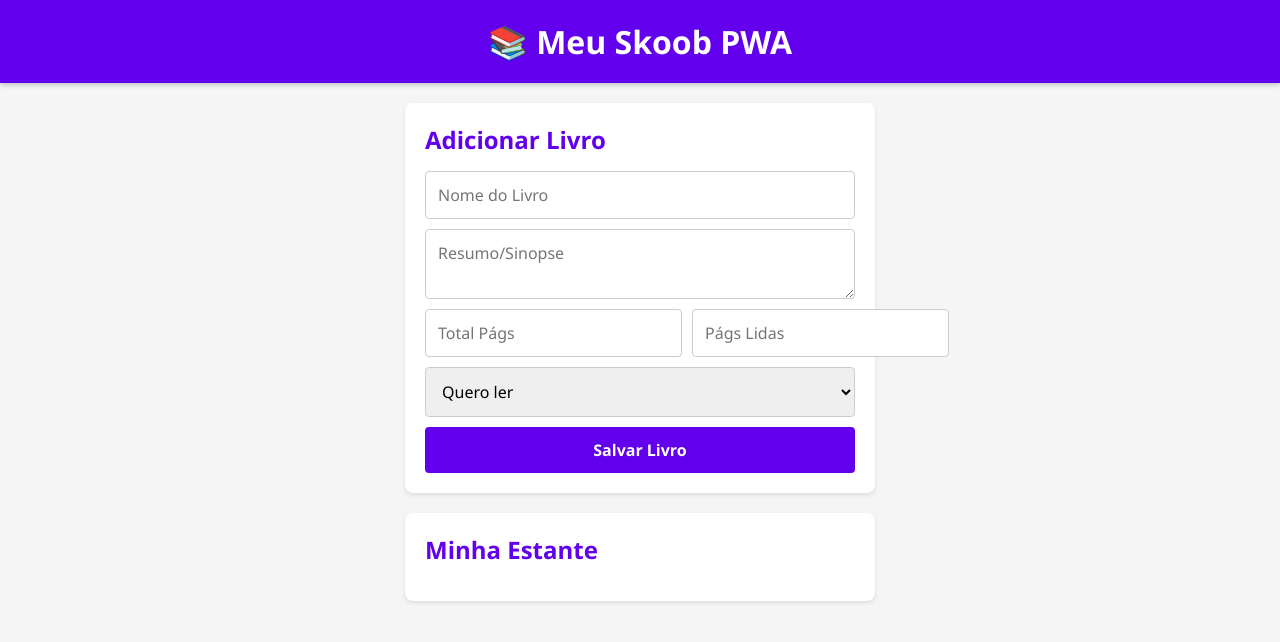
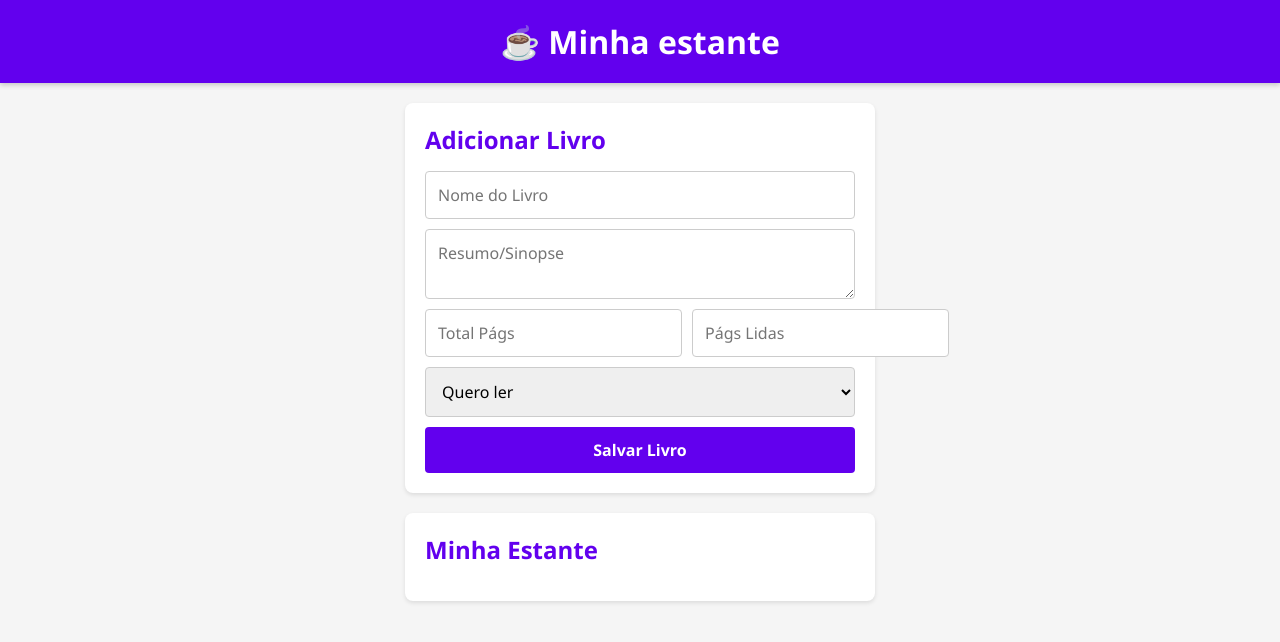
Before and after one commit to N4n2r1/pwa, a plain HTML site: page index.html in a window 1280 px wide. Drawn offline with Linux system fonts and the light colour scheme.

Commit message:
Update index.html

```diff
--- a/index.html
+++ b/index.html
@@ -10,7 +10,7 @@
 </head>
 <body>
     <header>
-        <h1>📚 Meu Skoob PWA</h1>
+        <h1>☕ Minha estante</h1>
     </header>
 
     <main>
```
